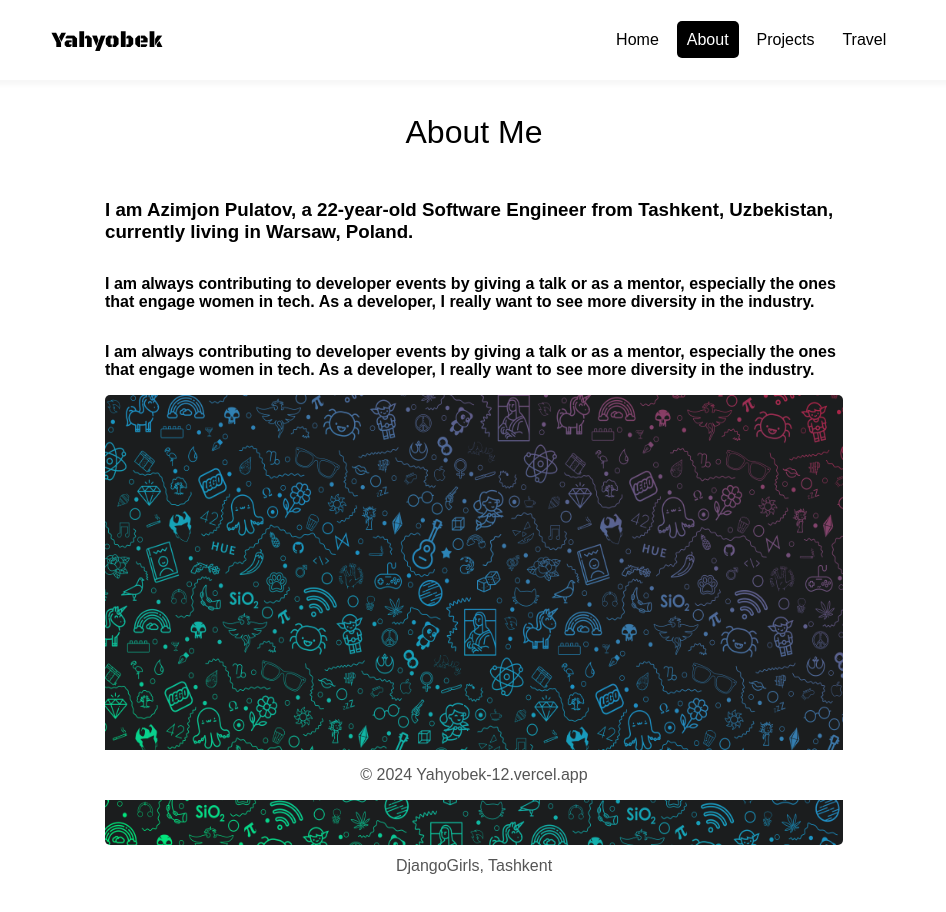
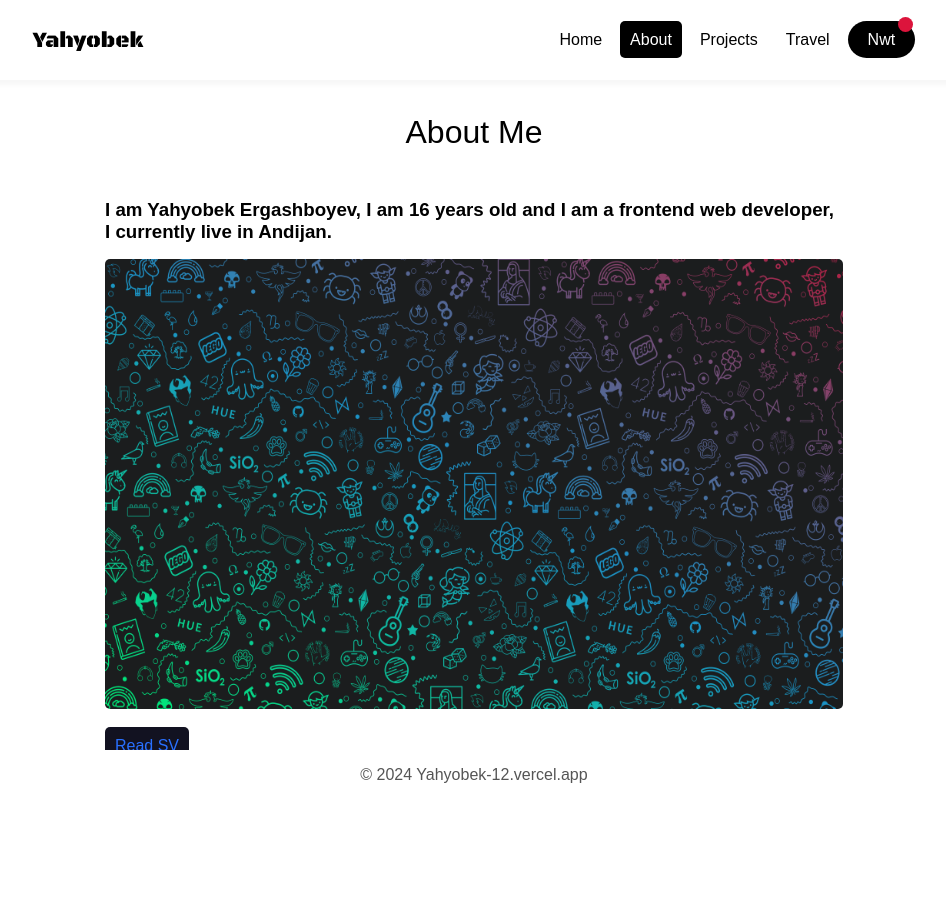
Before and after one commit to Yahyobek-12/Yahyobek, a React (Create React App) app: page /about in a window 1280 px wide. Shown: the top 912 px of the page, without its empty margins (166-1112 px from the left). After the commit the page ends 835 px from the top, so only its background shows below. Built offline with nearby package versions, Linux system fonts and the light colour scheme; a web font is replaced by a local one.

Commit message:
Portfolio

```diff
--- a/src/Components/About.jsx
+++ b/src/Components/About.jsx
@@ -2,6 +2,7 @@ import 'animate.css';
 import '../Styles/About.css';
 import { useEffect } from 'react';
 import bg1 from '../Images/Tg_Bg.png';
+import { Link } from 'react-router-dom';
 
 const About = () => {
 
@@ -15,11 +16,9 @@ const About = () => {
       <div className="about-in">
         <div className="about-cards">
           <div className="about-card animate__animated animate__fadeInUp">
-            <h3>I am Azimjon Pulatov, a 22-year-old Software Engineer from Tashkent, Uzbekistan, currently living in Warsaw, Poland.</h3>
-            <h4>I am always contributing to developer events by giving a talk or as a mentor, especially the ones that engage women in tech. As a developer, I really want to see more diversity in the industry.</h4>
-            <h4>I am always contributing to developer events by giving a talk or as a mentor, especially the ones that engage women in tech. As a developer, I really want to see more diversity in the industry.</h4>
+            <h3>I am Yahyobek Ergashboyev, I am 16 years old and I am a frontend web developer, I currently live in Andijan.</h3>
             <img className='bg-1' src={bg1} alt="" />
-            <p>DjangoGirls, Tashkent</p>
+            <Link to='' target='_blank'>Read SV</Link>
           </div>
         </div>
       </div>
--- a/src/Components/Navbar.jsx
+++ b/src/Components/Navbar.jsx
@@ -24,6 +24,7 @@ const Navbar = () => {
         <NavLink to='about' onClick={closeNavbar}>About</NavLink>
         <NavLink to='projects' onClick={closeNavbar}>Projects</NavLink>
         <NavLink to='travel' onClick={closeNavbar}>Travel</NavLink>
+        <NavLink to='https://www.instagram.com/_yahyobek_12_/' target='_blank' onClick={closeNavbar} className='nwt'>Nwt</NavLink>
       </ul>
       {active ? <FaWindowClose className='menu remove' onClick={toggleActive} /> : <IoMenuSharp className='menu' onClick={toggleActive} />}
     </div>
--- a/src/Styles/About.css
+++ b/src/Styles/About.css
@@ -27,10 +27,10 @@
 .about-cards {
     width: 60%;
     height: 100%;
-    margin-top: 3rem;
+    margin-top: 1rem;
 }
 
-.about-card h4 {
+.about-card h3 {
     margin-top: 2rem;
     margin-bottom: 1rem;
 }
@@ -39,12 +39,17 @@
     width: 100%;
     height: 450px;
     border-radius: 5px;
+    margin-bottom: 1.5rem;
 }
 
-.about-card p {
-    color: #555;
+.about-card a {
+    padding: 10px;
+    color: #2970ff;
     text-align: center;
     margin-top: 0.5rem;
+    border-radius: 5px;
+    background: #121221;
+    text-decoration: none;
 }
 
 /* MEDIA SCREEN */
--- a/src/Styles/Navbar.css
+++ b/src/Styles/Navbar.css
@@ -41,6 +41,25 @@
     color: #fff;
     border-radius: 5px;
     background: #000;
+}
+
+.navbar .nwt {
+    color: #fff;
+    position: relative;
+    padding: 10px 20px;
+    background: #000;
+    border-radius: 50px;
+}
+
+.navbar .nwt::before {
+    top: -11%;
+    left: 75%;
+    width: 15px;
+    content: '';
+    height: 15px;
+    position: absolute;
+    border-radius: 50px;
+    background: crimson;
 }
 
 .menu {
--- a/src/Styles/Projects.css
+++ b/src/Styles/Projects.css
@@ -108,6 +108,10 @@
     --animate-duration: 2.5s;
 }
 
+.animate__animated.animate__fadeInLeft:nth-child(6) {
+    --animate-duration: 3s;
+}
+
 /* MEDIA SCREEN  */
 
 @media only screen and (max-width: 560px) {
```
